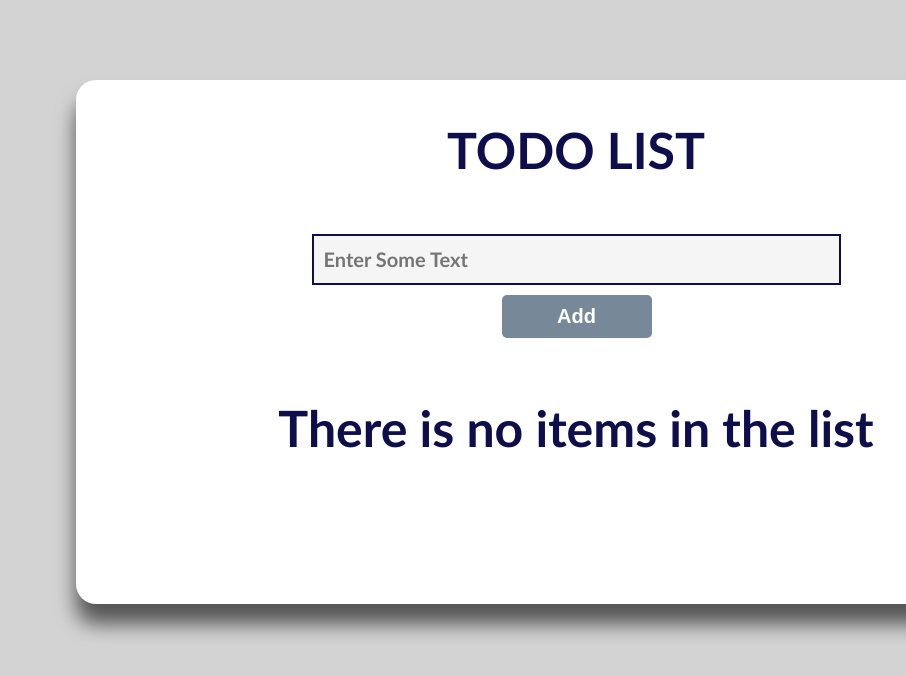
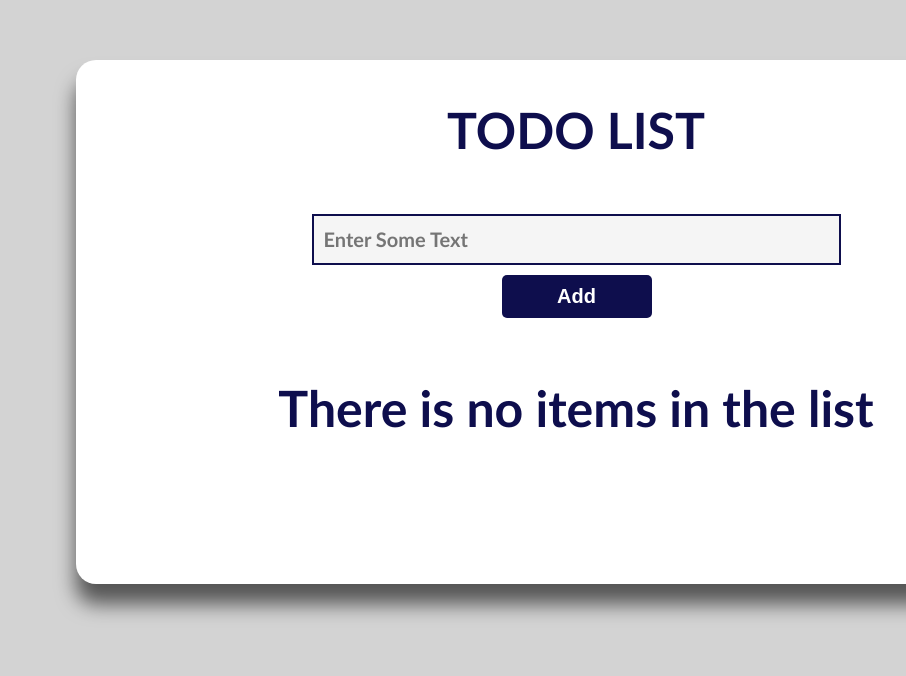
Before and after one commit to Satish-Kancherla/Todo, a React (Create React App) app: page / in a window 1280 px wide. Shown: the part 120-796 px from the top of the page, without its empty margins (374-1280 px from the left). Built offline with nearby package versions, Linux system fonts and the light colour scheme.

Commit message:
files added

```diff
--- a/src/index.css
+++ b/src/index.css
@@ -3,7 +3,7 @@ body {
 }
 
 .todo-form{
-  width:1000px;height: auto;margin-top: 200px; margin-left: 450px; background-color:white /* #FFF6F6 */;border-radius: 20px; box-shadow: 0 20px 20px rgba(0,0,0,0.6);margin-bottom: 130px;
+  width:1000px;height: auto;margin-top: 180px; margin-left: 450px; background-color:white /* #FFF6F6 */;border-radius: 20px; box-shadow: 0 20px 20px rgba(0,0,0,0.6);margin-bottom: 130px;
 }
 h1{
   font-size: 50px;padding-top: 40px;color:rgb(14, 14, 77);
@@ -17,17 +17,20 @@ input{
   height:45px;padding-left: 10px; font-family:'Trebuchet MS', 'Lucida Sans Unicode', 'Lucida Grande', 'Lucida Sans', Arial, sans-serif;
 }
 button{
-  width:150px;height: 43px;background-color:  lightslategray;color: white;border: none;font-size: 20px;font-weight: bold;border-radius: 5px;margin-left:1px;margin-top: 10px;
+  width:150px;height: 43px;background-color:  rgb(14, 14, 77);color: white;border: none;font-size: 20px;font-weight: bold;border-radius: 5px;margin-left:1px;margin-top: 10px;
 }
 
 .content-2{
   display: flex;padding-left: 200px;
 }
 .content-button{
-  display: flex;flex-wrap: wrap;position: absolute;/* right:720px; */
+  display: flex;flex-wrap: wrap;position: absolute;
 }
 .btn-edit{
-  margin-left: 367px;
+  margin-left: 367px;background-color:darkgreen;
+}
+.btn-delete{
+  background-color:darkred;
 }
 .content-2 button{
   margin-top: 26px;border-radius: 5px;height: 46px;width:70px;font-size: 15px;
```
